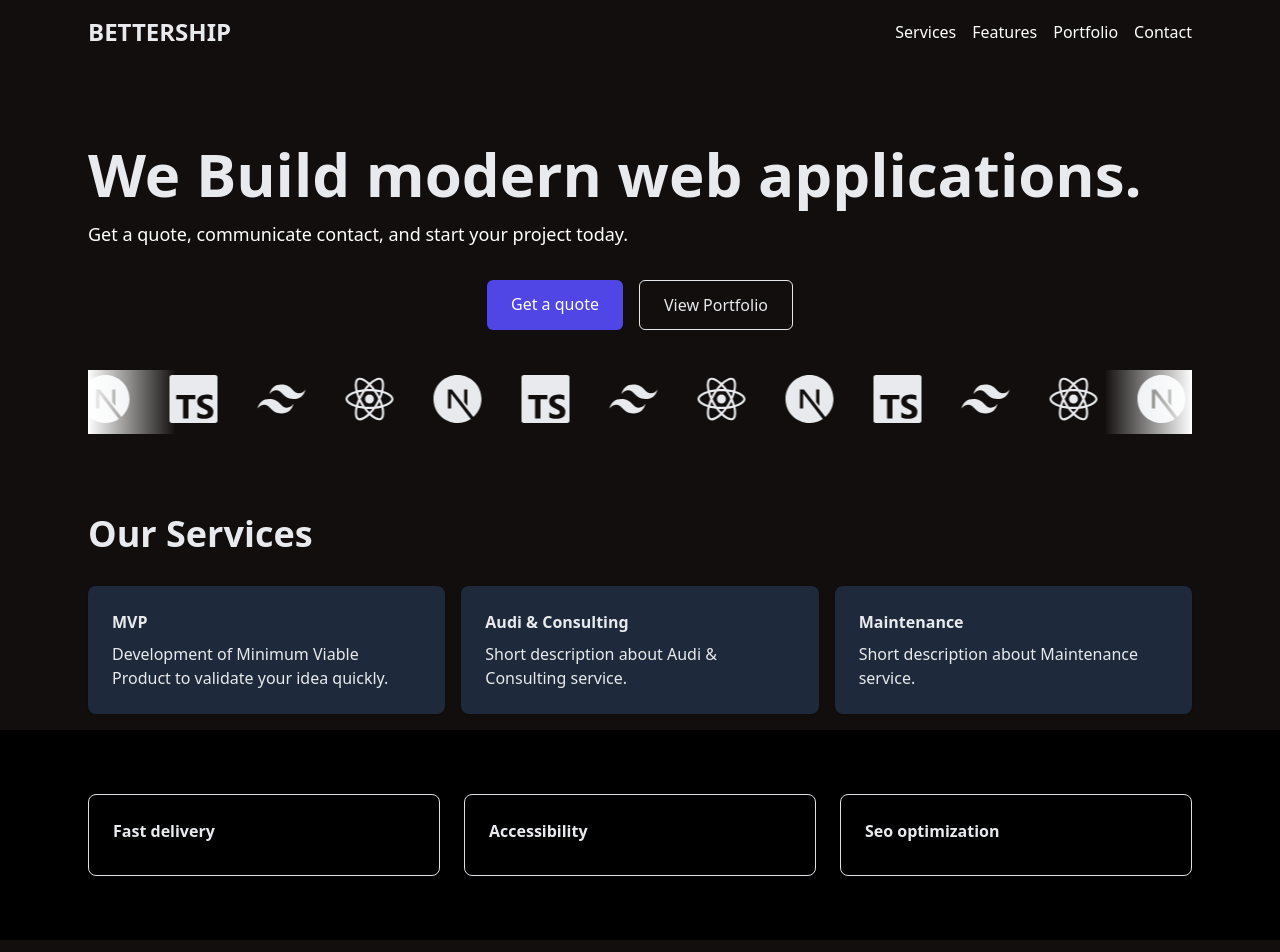
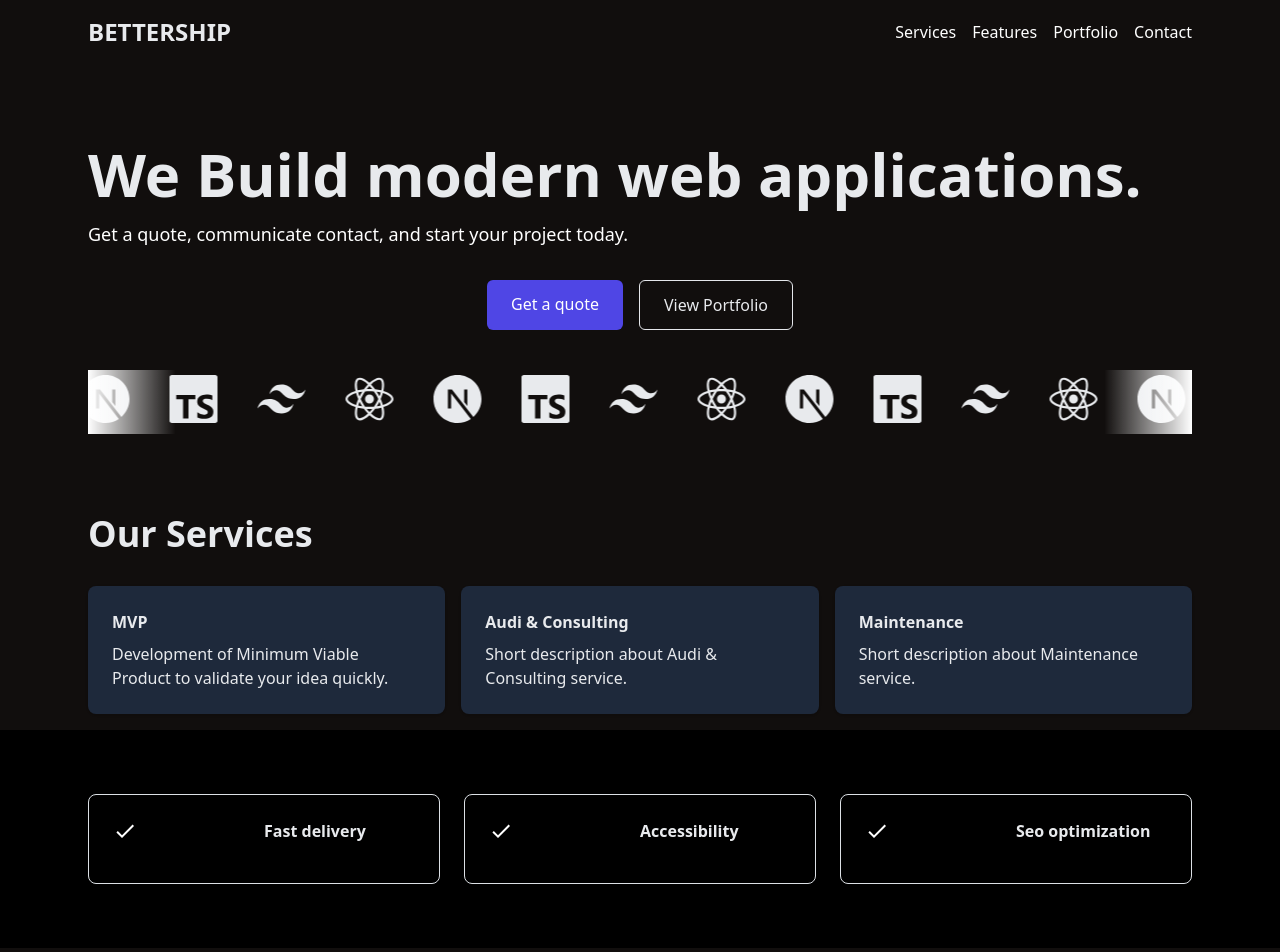
Before and after one commit to Ogrodowczyk87/BetterShip, a React (Vite) app: page / in a window 1280 px wide. Shown: the top 952 px of the page. Built offline with nearby package versions, Linux system fonts and the light colour scheme.

Commit message:
add icon

```diff
--- a/src/Pages/Features.tsx
+++ b/src/Pages/Features.tsx
@@ -1,4 +1,5 @@
 import React from 'react'
+import IconSVG from '../Assets/check.svg'
 
 export default function Features(){
   return (
@@ -10,7 +11,8 @@ export default function Features(){
             {title:'Accessibility'},
             {title:'Seo optimization'}
           ].map((f,i)=> (
-            <div key={i} className="p-6 border rounded-lg">
+            <div key={i} className="grid grid-cols-2 p-6 border rounded-lg">
+              <img src={IconSVG} alt="Feature Icon" className="w-6 h-6 mb-4" />
               <h3 className="font-bold mb-2">{f.title}</h3>
             </div>
           ))}
```
Also changed, not shown: src/Assets/check.svg (added).
